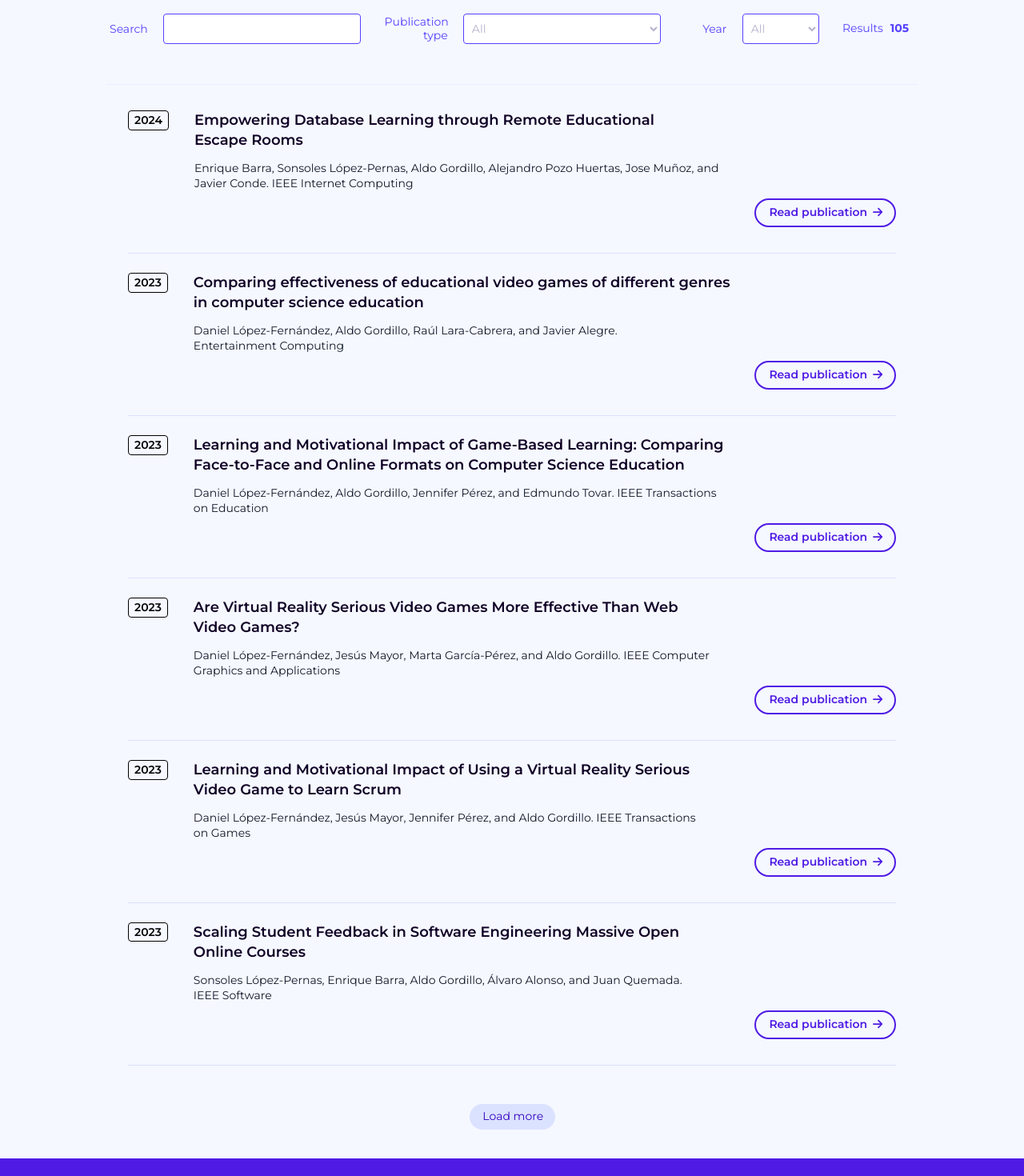
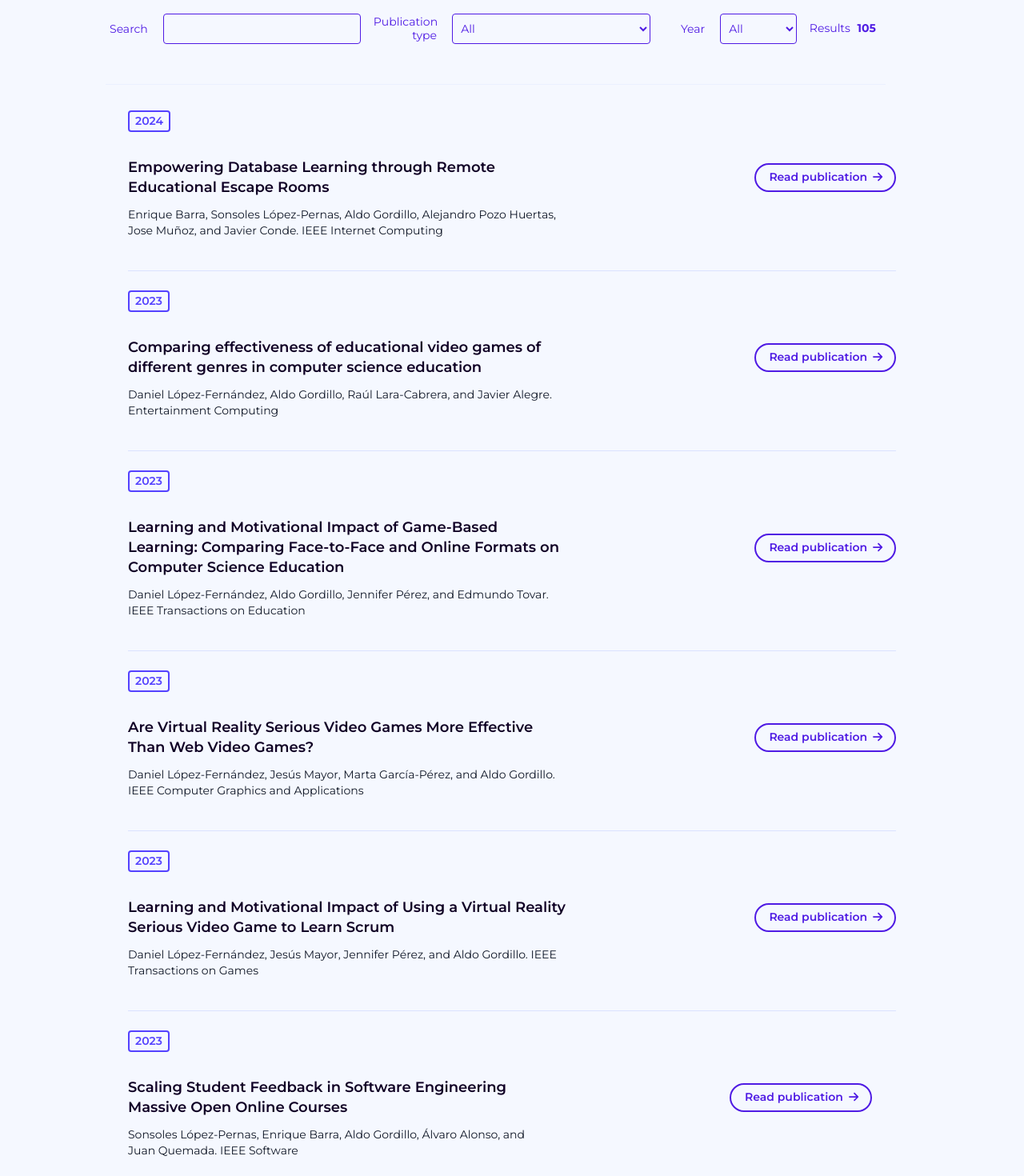
Before and after one commit to CyberAula/cyberaula.github.io, a Next.js app: page /research in a window 1280 px wide. Shown: the part 200-1670 px from the top of the page at 80% size. Built offline with nearby package versions, Linux system fonts and the light colour scheme.

Commit message:
Publicaciones

```diff
--- a/app/sass/partials/_publications.sass
+++ b/app/sass/partials/_publications.sass
@@ -23,6 +23,7 @@
             min-height: 3rem
             align-content: center
             margin-right: 1rem
+            color: $ca-blue-700
             //width: 13rem
             justify-content: flex-end
             b
@@ -38,13 +39,22 @@
         display: flex
         justify-content: center
         button
-            outline: none
-            border: none
-            @include button-load-more
+            @apply text-ca_blue-600 w-fit border-ca_blue-600 border-solid border-2
+            padding: 0.7rem 0.9rem
+            border-radius: 9999px
+            font-weight: 500
+            font-size: 1.1rem
+            transition: background-color 200ms ease-in-out
+            font-weight: 600
+            &:hover
+                @apply text-white bg-ca_blue-600 border-ca_blue-700  border-solid border-2
+                cursor: pointer
+                font-weight: 600
 
 
 
     .filters
+        @apply w-full max-w-max
         text-align: left
         display: flex
         flex-wrap: wrap
@@ -62,26 +72,25 @@
                 padding-right: 1.6rem
                 margin-bottom: 0.4rem
                 line-height:120%
-                color: $blue_primary
+                color: $ca-blue-700
             select,
             input
                 padding: 0.5rem 1rem 0.5rem 0.5rem
                 margin-right: 0.3rem
                 width: 100%
                 height: 3.2rem
-                background-color: white
-                border: 1px solid $ca-blue-600
+                background-color: $ca-blue-50
+                border: 1px solid $ca-blue-700
                 border-radius: 4px
-                background-color: white
                 font-family: $montserrat
-                color: $blue_primary
+                color: $ca-blue-700
                 &:focus
                     @apply text-gray-700
-                    border: $ca-blue-500 solid 1px
+                    border: $ca-blue-600 solid 1px
                     filter: drop-shadow(0 0 0.5rem $ca-blue-300)
                 &:focus-within
                     @apply text-gray-700
-                    border: $ca-blue-500  solid 1px
+                    border: $ca-blue-600  solid 1px
                     filter: drop-shadow(0 0 0.5rem $ca-blue-300)
                     outline: none
                 &:focus-visible
@@ -89,13 +98,14 @@
             select
                 //width: 20.5rem
                 @apply text-gray-200
-                background: white
+                background-color: $ca-blue-50
+                color: $ca-blue-700
 
                 &:focus
-                    border: $ca-blue-500 solid 1px
+                    border: $ca-blue-600 solid 1px
                     filter: drop-shadow(0 0 0.2rem $ca-blue-300)
                 &:focus-within
-                    border: $ca-blue-500  solid 1px
+                    border: $ca-blue-600  solid 1px
                     filter: drop-shadow(0 0 0.5rem $ca-blue-300)
                     outline: none
                 &:focus-visible
@@ -113,9 +123,9 @@
     .papers
         @apply max-w-7xl mx-auto
         .paper
+            @apply flex flex-row items-center
             padding: $spacing_sm 0
-            display: flex
-            flex-direction: column
+
             border-bottom: $ca-blue-200 1px solid
             @apply text-pretty
 
@@ -126,6 +136,7 @@
                 display: flex
                 p
                     @include border-tag
+                    @apply text-ca_blue-600 border-2 border-ca_blue-600
                     display: block
 
             .paper_content
@@ -161,10 +172,11 @@
 @media (min-width: 640px)
     .research
         .filters
+            @apply w-full max-w-max
             text-align: right
             display: flex
             flex-wrap: wrap
-            gap: 4px
+            gap: 1rem
             padding-bottom: $spacing_lg
             border-bottom: solid 1px $ca-blue-100
             justify-content: space-between
@@ -180,6 +192,7 @@
                     display: inline-block
                     margin-bottom: 0rem
                     min-width: 10.2rem
+                    color: $ca-blue-700
                 input
                     width: 20.6rem
     .papers
@@ -190,14 +203,14 @@
         flex-direction: column
         padding: $spacing_sm 0 $spacing_md 0
         .paper
+            @apply flex flex-row items-center
+
             padding: $spacing_sm 0 $spacing_md 0
 
 
 
         .paper_main
-            display: flex
-            flex-direction: row
-            justify-content: left
+            @apply flex flex-col justify-between
             gap: $spacing_md
             .paper_date
                 h5
```
